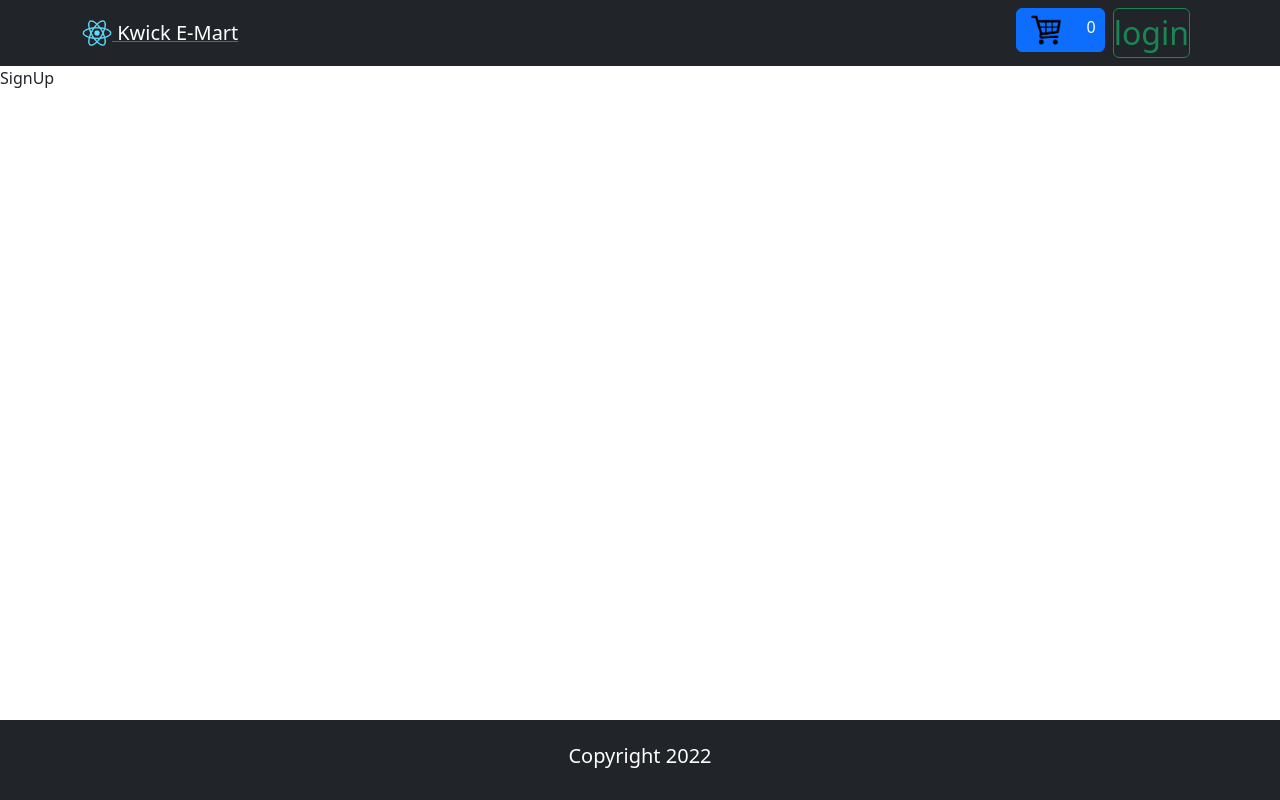
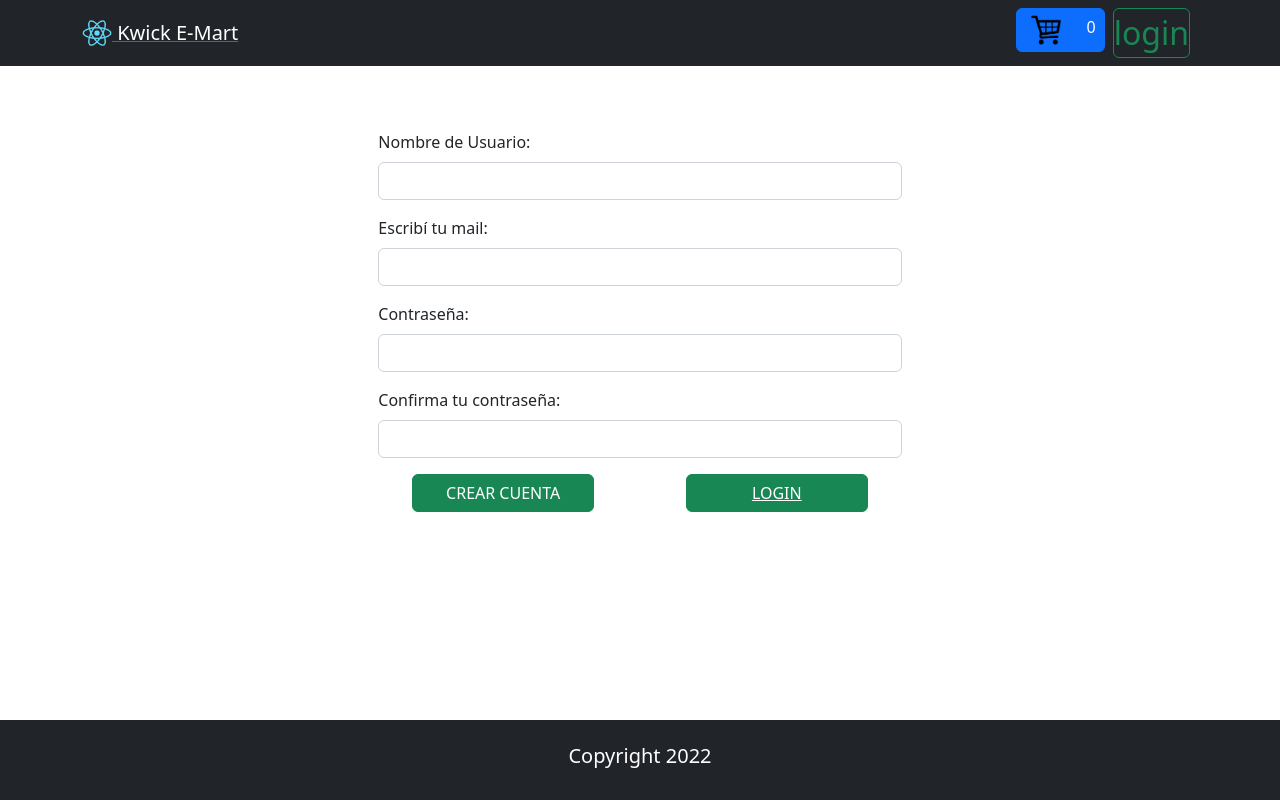
Before and after one commit to ferreque/react-3i, a React (Create React App) app: page /signup in a window 1280 px wide. Built offline with nearby package versions, Linux system fonts and the light colour scheme.

Commit message:
registro de usuarios completo

```diff
--- a/src/components/SingUp.jsx
+++ b/src/components/SingUp.jsx
@@ -1,7 +1,137 @@
-import React from "react";
+import React, { useState, useEffect } from "react";
+import { Form, Container, Button, Row } from "react-bootstrap";
+import { toast } from "react-toastify";
+import { useNavigate } from "react-router-dom";
 
-const SignUp = () => {
-  return <div>SignUp</div>;
+const Registro = () => {
+  const navigate = useNavigate();
+  const [newUser, setNewUser] = useState(null);
+  const [formValue, setFormValue] = useState({
+    name: "",
+    email: "",
+    password: "",
+    password2: "",
+    rol: "USER_ROLE",
+  });
+  const handleChange = (e) => {
+    setFormValue({
+      ...formValue,
+      [e.target.name]: e.target.value,
+    });
+  };
+  const handleSubmit = (e) => {
+    e.preventDefault();
+
+    if (formValue.password && formValue.password2) {
+      if (formValue.password === formValue.password2) {
+        fetch("https://node-3i.vercel.app/users/register", {
+          method: "POST",
+          headers: { "Content-type": "application/json" },
+          body: JSON.stringify({
+            name: formValue.name,
+            mail: formValue.email,
+            password: formValue.password,
+            rol: formValue.rol,
+          }),
+        })
+          .then((res) => res.json())
+          .then((json) => setNewUser(true))
+          .catch((error) => setNewUser(false));
+      } else {
+        return alert("Las constraseñas deben ser iguales");
+      }
+    } else {
+      return alert("Debe completar todos los campos");
+    }
+  };
+  useEffect(() => {
+    if (newUser) {
+      toast("Usuario creado!");
+      navigate("/login");
+    } else if (newUser === false) {
+      toast("Algo ha salido mal ...");
+    }
+  }, [newUser]);
+
+  return (
+    <Container fluid className="background-up">
+      <Row className="">
+        <div className="col d-flex justify-content-center">
+          <h1 className="mt-2 text-white font-weight-bolder">REGISTRO</h1>
+        </div>
+      </Row>
+      <Row>
+        <div className="col">
+          <Form
+            className="card-body bg-white col-8 col-lg-5 mx-auto"
+            onSubmit={handleSubmit}
+          >
+            <Form.Label className="">Nombre de Usuario:</Form.Label>
+            <Form.Control
+              name="name"
+              value={formValue.name}
+              onChange={handleChange}
+              required
+              type="text"
+              maxLength={70}
+            />
+
+            <Form.Group className="mb-3 mt-3" controlId="formBasicEmail">
+              <Form.Label className="">Escribí tu mail:</Form.Label>
+              <Form.Control
+                name="email"
+                type="email"
+                value={formValue.email}
+                required
+                onChange={handleChange}
+                autoComplete="email"
+                maxLength={50}
+              />
+            </Form.Group>
+
+            <Form.Group className="mb-3 mx-auto text-dark" controlId="formBasicPassword">
+              <Form.Label>Contraseña:</Form.Label>
+              <Form.Control
+                name="password"
+                type="password"
+                value={formValue.password}
+                required
+                onChange={handleChange}
+                maxLength={50}
+              />
+            </Form.Group>
+
+            <Form.Group className="mb-3 mx-auto ">
+              <Form.Label>Confirma tu contraseña:</Form.Label>
+              <Form.Control
+                name="password2"
+                type="password"
+                value={formValue.password2}
+                required
+                onChange={handleChange}
+                maxLength={50}
+              />
+            </Form.Group>
+            <Row>
+              <Button
+                variant="primary"
+                type="submit"
+                className="mb-3 btn btn-success rounded login-btn col-4 mx-auto"
+                onClick={(e) => handleSubmit(e)}
+              >
+                CREAR CUENTA
+              </Button>
+              <Button className="mb-3 btn btn-success rounded login-btn col-4 mx-auto">
+                <a href="../login" className="text-white">
+                  LOGIN
+                </a>
+              </Button>
+            </Row>
+          </Form>
+        </div>
+      </Row>
+    </Container>
+  );
 };
 
-export default SignUp;
+export default Registro;
```
